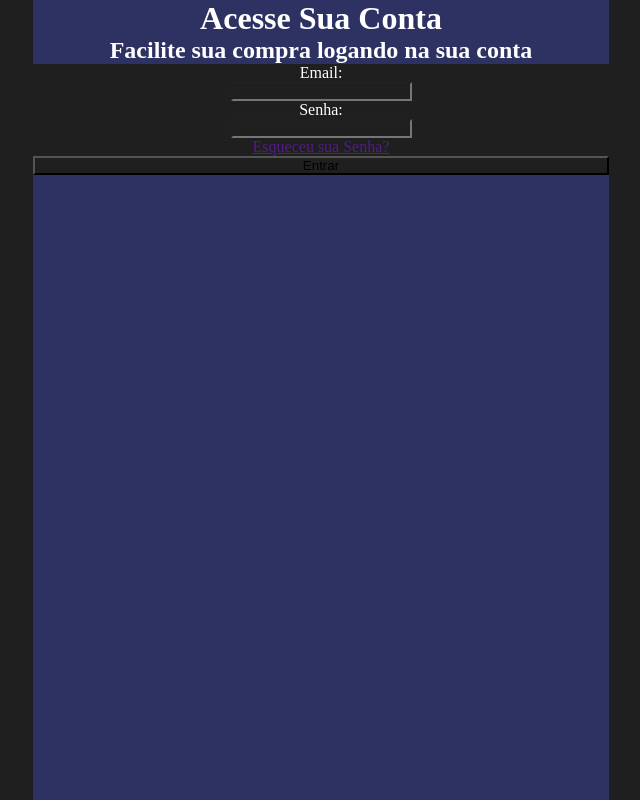
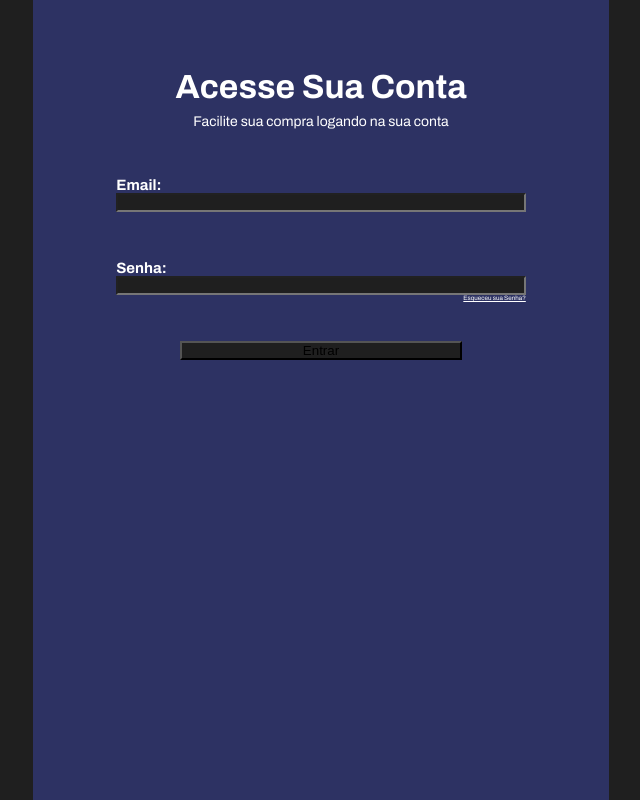
Before and after one commit to EduardoMF0/Login_Screen, a React (Vite) app: page / in a window 1280 px wide. Shown: the whole page, without its empty margins (319-959 px from the left). Built offline with nearby package versions, Linux system fonts and the light colour scheme.

Commit message:
arranging elements

```diff
--- a/index.html
+++ b/index.html
@@ -4,6 +4,7 @@
     <meta charset="UTF-8" />
     <link rel="icon" type="image/svg+xml" href="/vite.svg" />
     <meta name="viewport" content="width=device-width, initial-scale=1.0" />
+    <link href="https://fonts.googleapis.com/css2?family=Archivo:wght@400;700&display=swap" rel="stylesheet">
     <title>Vite + React</title>
   </head>
   <body>
--- a/src/Form/form.css
+++ b/src/Form/form.css
@@ -1,3 +1,8 @@
+html,body{
+    font-size: 62.5%;
+    font-family: 'Archivo', sans-serif;
+}
+
 .box1{
     height: 100vh;
     width: 45vw;
@@ -9,12 +14,54 @@
     text-align: center;
 }
 
+.title{
+    margin-top: 12%;
+    background: none;
+}
+.title > h1{
+    font-size: clamp(20px, 1px + 1.2rem + 1.6vw, 4vw);
+    margin-bottom: 1.1vh;
+}
+.title > h2{
+    font-size: clamp(14px, 0.5rem + 0.5vw, 4vw);
+    font-weight: 100;
+    margin-bottom: 6vh;
+}
+
+
 h1, h2{
     background: none;
     color: white;
 }
 
-section > *{
+section:nth-child(2){
+    display: flex;
+    flex-direction: column;
+    text-align: left;
+    background-color: rgb(45, 50, 99);
+    padding: 0 6.5vw 0 6.5vw;
+    margin-bottom: -6vh;
+}
+
+section > p{
     background: none;
     color: white;
+    font-size: clamp(14px, 0.6rem + 0.7vw, 4vw);
+    font-weight: bold;
 }
+
+section > input:nth-child(2){
+    margin-bottom: 6vh;
+}
+
+a{
+    background: none;
+    color: white;
+    margin-bottom: 11vh;
+    text-align: right;
+}
+
+button{
+    margin: 0 auto;
+    width: 22vw;
+}
--- a/src/Form/form.jsx
+++ b/src/Form/form.jsx
@@ -4,22 +4,24 @@ function Form(){
 
     return(
         <div className="box1">
-            <h1>Acesse Sua Conta</h1>
-            <h2>Facilite sua compra logando na sua conta</h2>
+
+            <section className='title'>
+                <h1>Acesse Sua Conta</h1>
+                <h2>Facilite sua compra logando na sua conta</h2>
+            </section>
 
             <section>
                 <p>Email:</p>
                 <input type="text" />
+
+                <p>Senha:</p>
+                <input type="text" />
+
+                <a href=''>Esqueceu sua Senha?</a>
             </section>
 
-            <section>
-                <p>Senha:</p>
-                <input type="text" />
-            </section>
+            <button type='submit'>Entrar</button>
 
-            <a href=''>Esqueceu sua Senha?</a>
-
-            <button type='submit'>Entrar</button>
         </div>
 
     );
```
